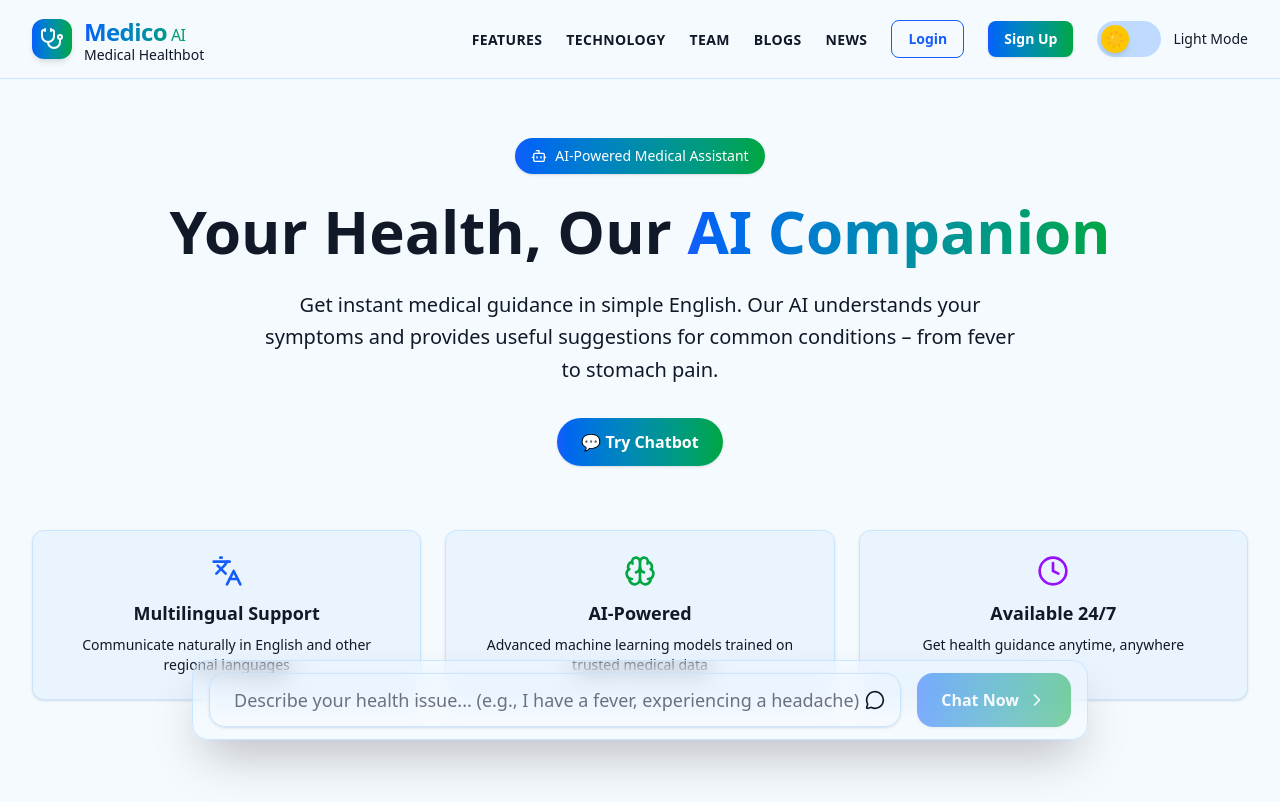
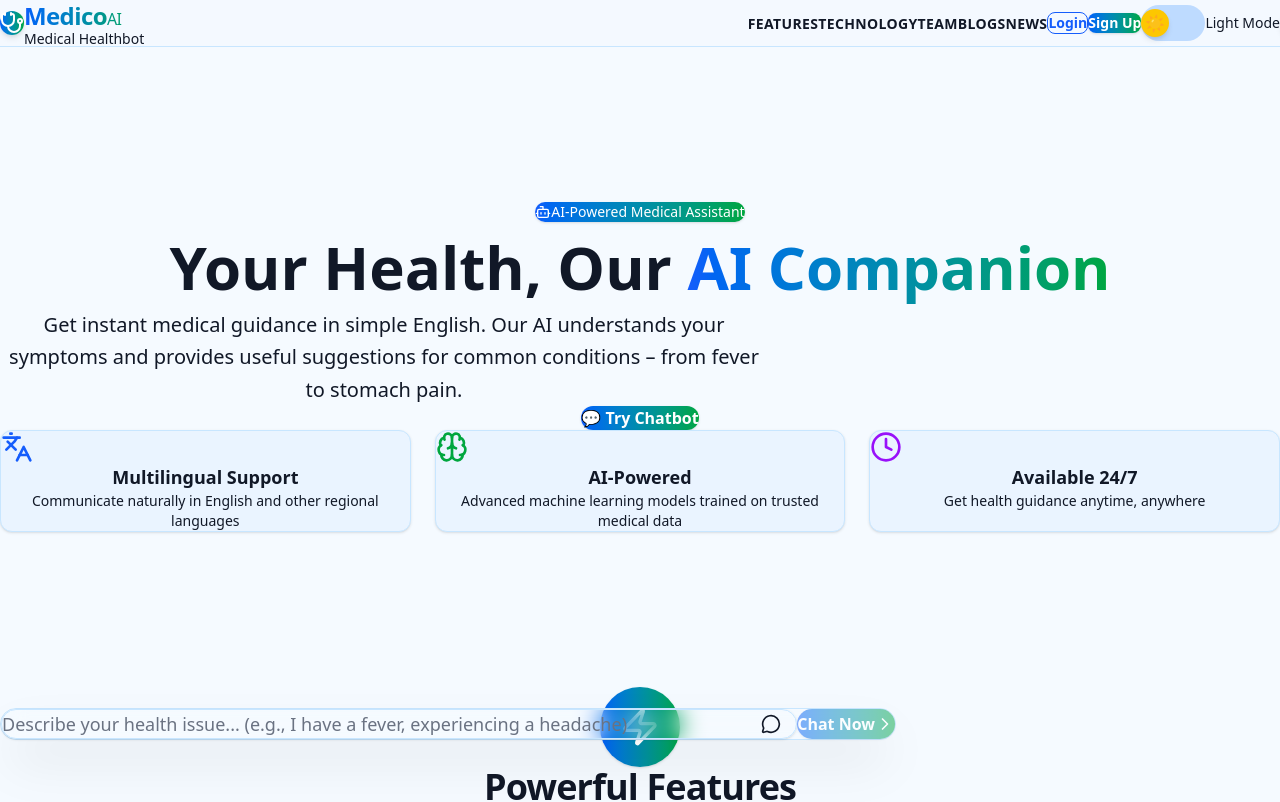
Before and after one commit to gunjansinghpawar/Medico, a Next.js app: page / in a window 1280 px wide. Shown: the top 802 px of the page. Built offline with nearby package versions, Linux system fonts and the light colour scheme.

Commit message:
Update globals.css

```diff
--- a/src/app/globals.css
+++ b/src/app/globals.css
@@ -40,4 +40,10 @@ body {
   font-family: var(--font-sans, 'Inter', sans-serif);
   transition: background 0.3s ease, color 0.3s ease;
   min-height: 100%;
+  overflow-x: hidden;
 }
+*{
+  margin: 0;
+  padding: 0;
+  box-sizing: border-box;
+}
```
